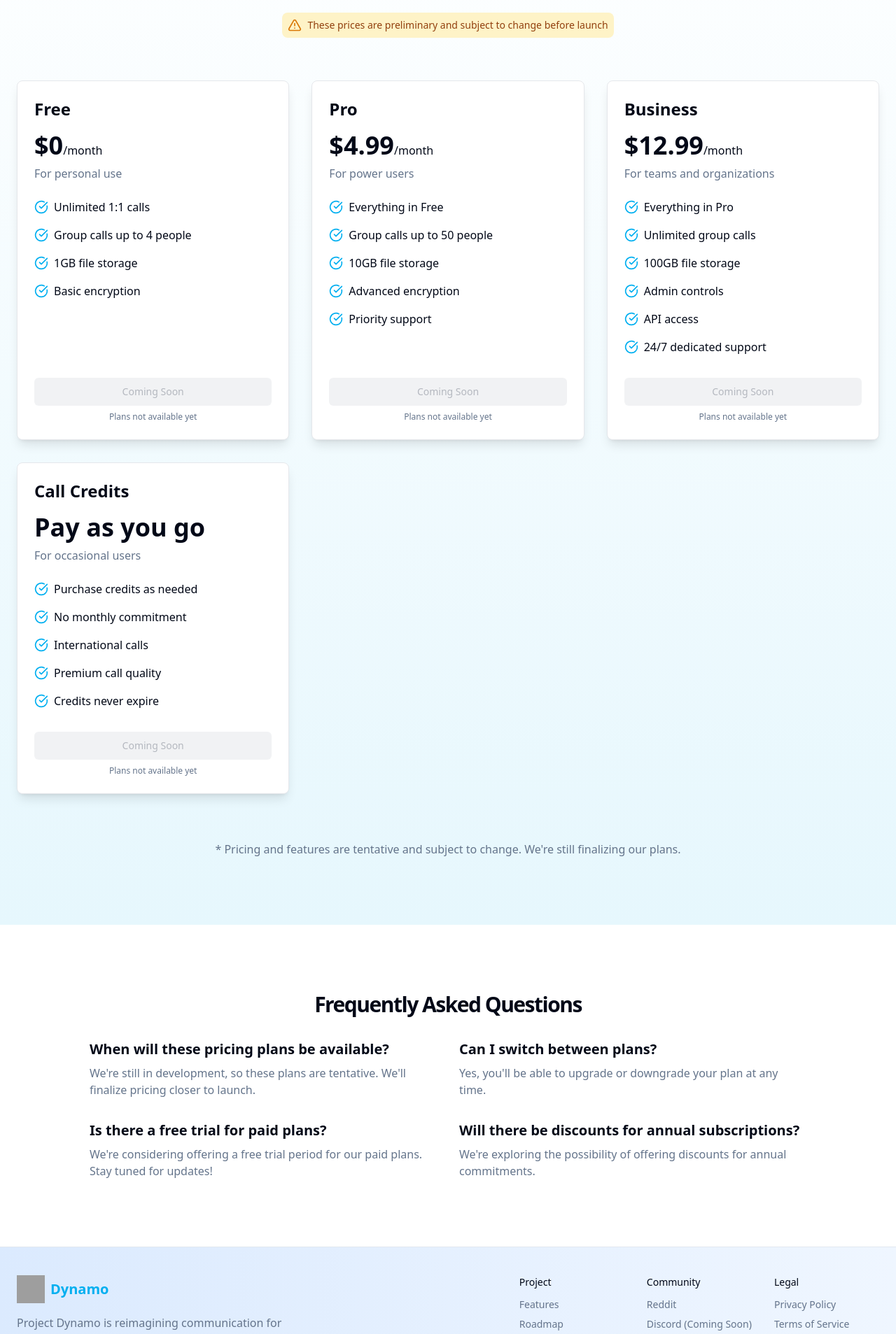
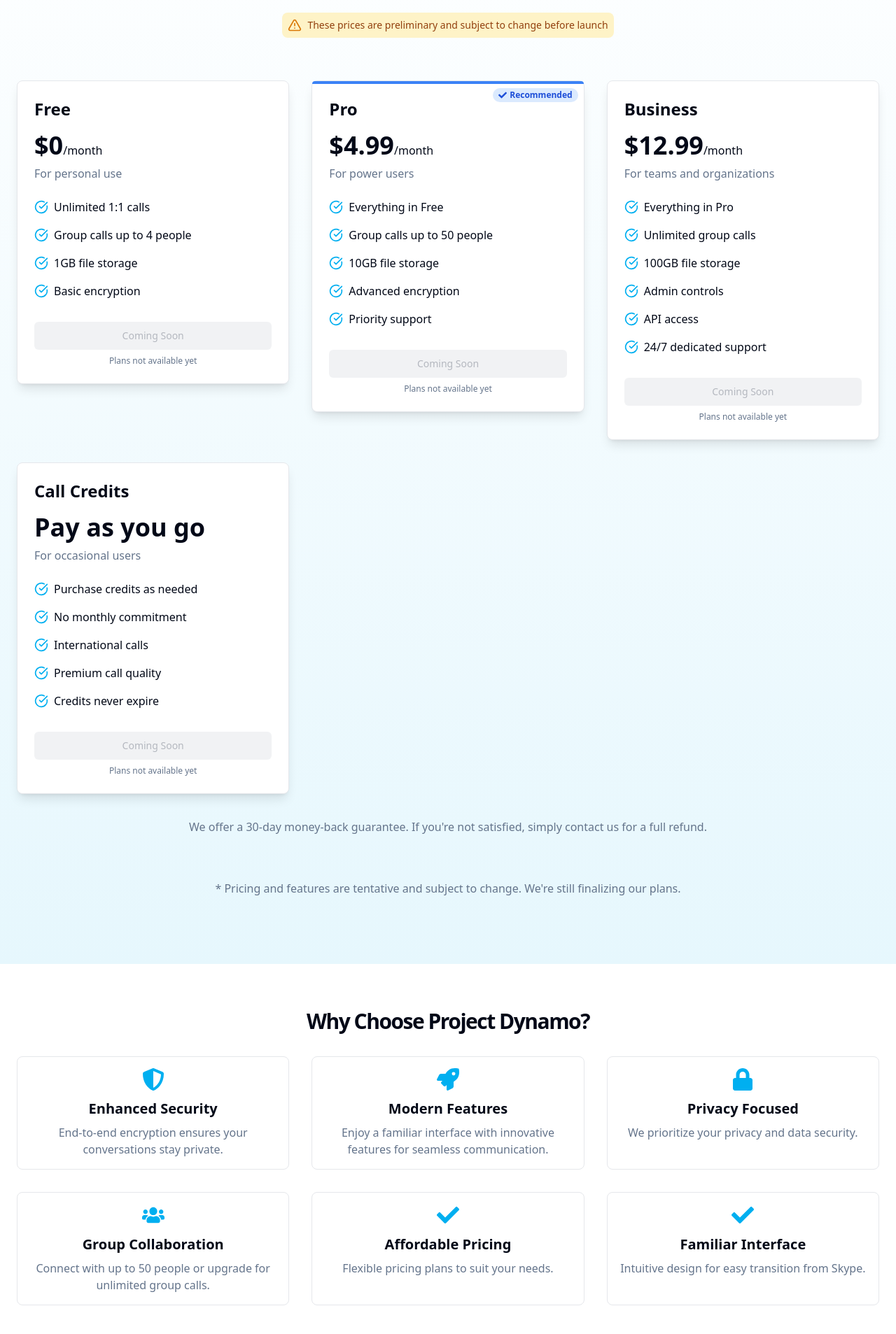
Before and after one commit to Jvr2022/DynamoApp, a Next.js app: page /pricing in a window 1280 px wide. Shown: the part 280-2187 px from the top of the page at 70% size. Built offline with nearby package versions, Linux system fonts and the light colour scheme; grey boxes are pictures that could not be loaded.

Commit message:
[refactor] Improve pricing page structure and animations

```diff
--- a/app/pricing/page.tsx
+++ b/app/pricing/page.tsx
@@ -2,14 +2,16 @@ import { SiteHeader } from "@/components/site-header"
 import { SiteFooter } from "@/components/site-footer"
 import { Button } from "@/components/ui/button"
 import { CheckCircle, AlertTriangle } from "lucide-react"
+import { FaCheck, FaShieldAlt, FaLock, FaUsers, FaRocket } from 'react-icons/fa';
 
 export default function PricingPage() {
+  const recommendedPlan = "Pro"
+
   return (
     <div className="flex flex-col min-h-screen">
       <SiteHeader />
 
-      {/* Pricing Section */}
-      <section className="py-16 md:py-24 bg-gradient-to-b from-white to-[#e6f7fd]">
+      <section className="py-16 md:py-24 bg-gradient-to-b from-white to-[#e6f7fd] animate-fade-in">
         <div className="container px-4 md:px-6">
           <div className="flex flex-col items-center justify-center space-y-4 text-center">
             <div className="space-y-2">
@@ -72,11 +74,29 @@ export default function PricingPage() {
                   "Credits never expire",
                 ],
               },
-            ].map((plan, index) => (
+            ].map((plan, index) => {
+              const isRecommended = plan.name === recommendedPlan
+              return (
                 <div
                   key={index}
-                className={`flex flex-col p-6 bg-white rounded-lg shadow-lg border border-gray-200 hover:shadow-xl transition-shadow duration-300 animate-float-slow ${index === 3 ? "md:col-span-3 lg:col-span-1" : ""}`}
+                  className={`animate-float-slow ${index === 3 ? "md:col-span-3 lg:col-span-1" : ""}`}
                 >
+                  <div
+                    className={`relative flex flex-col p-6 bg-white rounded-lg shadow-lg border border-gray-200 hover:shadow-xl hover:scale-105 transition-all duration-300 preserve-3d ${
+                      isRecommended ? "bg-blue-50 border-blue-300 shadow-2xl" : ""
+                    } flex-grow`}
+                  >
+                    {isRecommended && (
+                      <>
+                        <div className="absolute top-0 left-0 w-full h-1 bg-blue-500 rounded-t-lg"></div>
+                        <div className="absolute top-2 right-2">
+                          <div className="inline-flex items-center bg-blue-100 text-blue-700 rounded-full px-2 py-0.5 text-xs font-semibold">
+                            <FaCheck className="h-3 w-3 mr-1" style={{ color: 'inherit' }} />
+                            Recommended
+                          </div>
+                        </div>
+                      </>
+                    )}
                     <h3 className="text-2xl font-bold">{plan.name}</h3>
                     <div className="mt-4 text-4xl font-bold">
                       {plan.price}
@@ -98,7 +118,14 @@ export default function PricingPage() {
                       <p className="text-xs text-muted-foreground mt-2 text-center">Plans not available yet</p>
                     </div>
                   </div>
-            ))}
+                </div>
+              )
+            })}
+          </div>
+          <div className="mt-8 text-center">
+            <p className="text-muted-foreground">
+              We offer a 30-day money-back guarantee. If you're not satisfied, simply contact us for a full refund.
+            </p>
           </div>
           <div className="mt-16 text-center">
             <p className="text-muted-foreground">
@@ -108,8 +135,53 @@ export default function PricingPage() {
         </div>
       </section>
 
-      {/* FAQ Section */}
-      <section className="py-16 md:py-24 bg-white">
+      <section className="py-12 md:py-16 bg-white animate-fade-in">
+        <div className="container px-4 md:px-6">
+          <h2 className="text-3xl font-bold tracking-tighter text-center mb-8">Why Choose Project Dynamo?</h2>
+          <div className="grid grid-cols-1 md:grid-cols-2 lg:grid-cols-3 gap-6 md:gap-8">
+            {[
+              {
+                title: "Enhanced Security",
+                description: "End-to-end encryption ensures your conversations stay private.",
+                icon: FaShieldAlt,
+              },
+              {
+                title: "Modern Features",
+                description: "Enjoy a familiar interface with innovative features for seamless communication.",
+                icon: FaRocket,
+              },
+              {
+                title: "Privacy Focused",
+                description: "We prioritize your privacy and data security.",
+                icon: FaLock,
+              },
+              {
+                title: "Group Collaboration",
+                description: "Connect with up to 50 people or upgrade for unlimited group calls.",
+                icon: FaUsers,
+              },
+              {
+                title: "Affordable Pricing",
+                description: "Flexible pricing plans to suit your needs.",
+                icon: FaCheck,
+              },
+              {
+                title: "Familiar Interface",
+                description: "Intuitive design for easy transition from Skype.",
+                icon: FaCheck,
+              },
+            ].map((reason, index) => (
+              <div key={index} className="flex flex-col items-center text-center p-4 rounded-lg border border-gray-200">
+                <reason.icon className="h-8 w-8 text-[#00AFF0] mb-3" />
+                <h3 className="text-xl font-semibold mb-2">{reason.title}</h3>
+                <p className="text-muted-foreground">{reason.description}</p>
+              </div>
+            ))}
+          </div>
+        </div>
+      </section>
+
+      <section className="py-16 md:py-24 bg-white animate-fade-in">
         <div className="container px-4 md:px-6">
           <h2 className="text-3xl font-bold tracking-tighter text-center mb-8">Frequently Asked Questions</h2>
           <div className="grid gap-6 md:gap-8 md:grid-cols-2 lg:grid-cols-2 max-w-5xl mx-auto">
@@ -132,10 +204,10 @@ export default function PricingPage() {
                 answer: "We're exploring the possibility of offering discounts for annual commitments.",
               },
             ].map((faq, i) => (
-              <div key={i} className="space-y-2">
-                <h3 className="text-xl font-bold">{faq.question}</h3>
+              <details key={i} className="space-y-2">
+                <summary className="text-xl font-bold cursor-pointer">{faq.question}</summary>
                 <p className="text-muted-foreground">{faq.answer}</p>
-              </div>
+              </details>
             ))}
           </div>
         </div>
```
Lines whose indentation alone changed are shown as unchanged.
